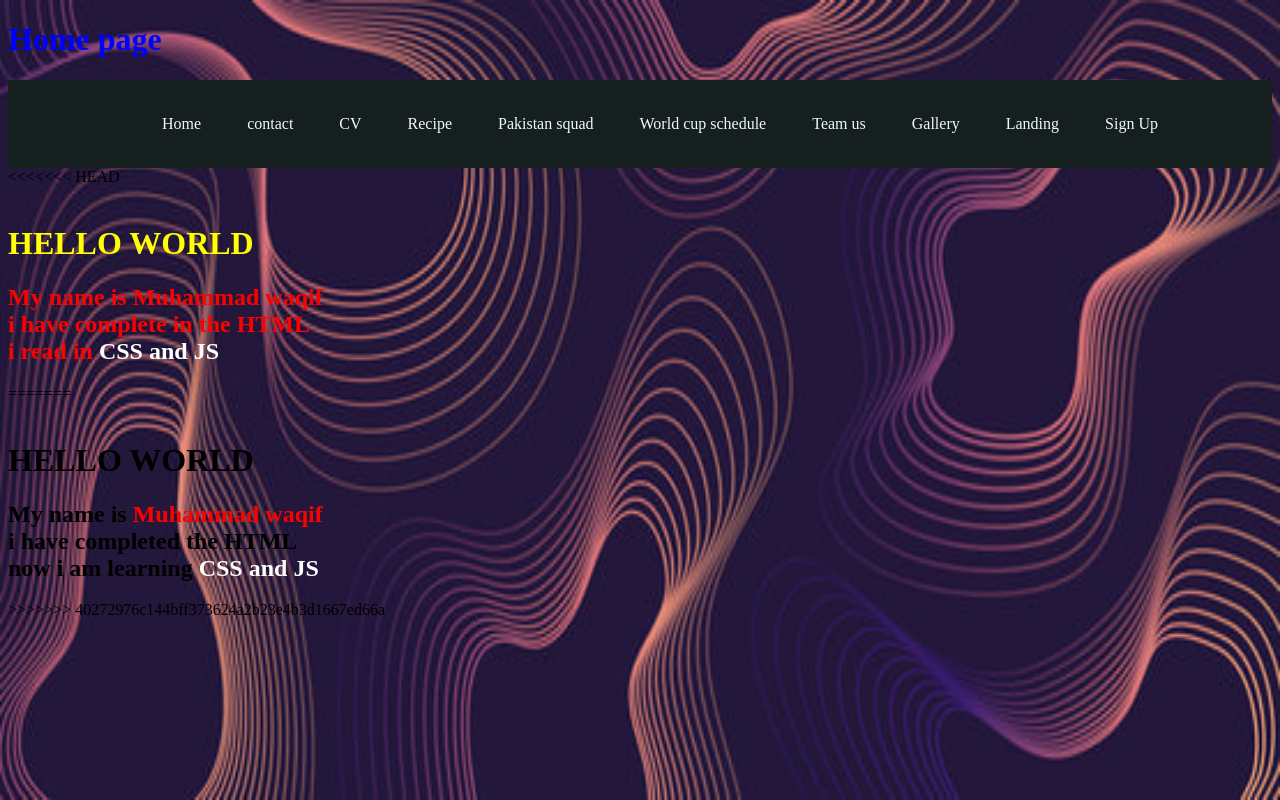
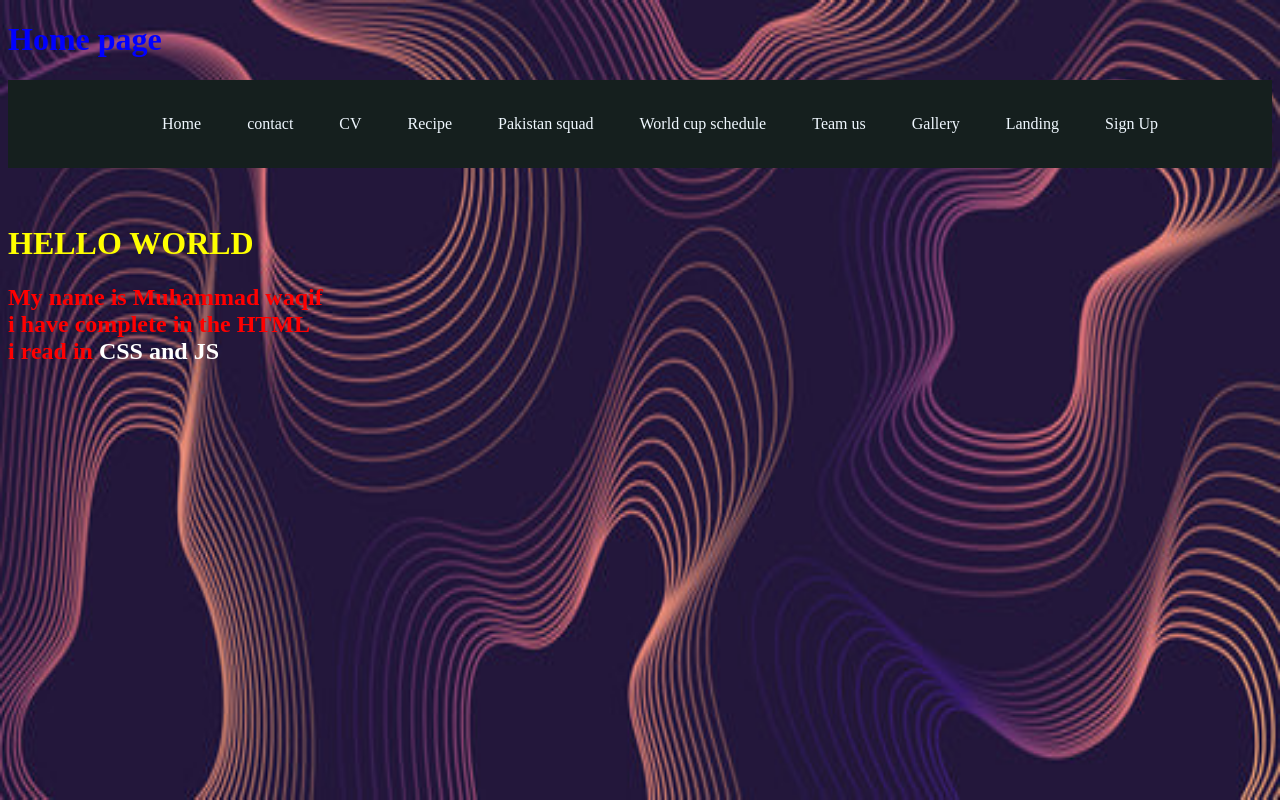
Before and after one commit to Waqifjaan/website, a plain HTML site: page index.html in a window 1280 px wide. Drawn offline with Linux system fonts and the light colour scheme.

Commit message:
Update index.html

```diff
--- a/index.html
+++ b/index.html
@@ -61,7 +61,7 @@ nav ul li a {
 
         </ul></nav>
 
-<<<<<<< HEAD
+
         <br><br>
         <font color="yellow">
         <h1>HELLO WORLD</h1>
@@ -74,14 +74,5 @@ nav ul li a {
 
     </font>
 
-=======
-     <br><br>
-        <h1>HELLO WORLD</h1>
-        <h2>My name is <font color="red"> Muhammad waqif </font> <br>
-        i have completed  the HTML <br>
-         now i am learning <font color="white"> CSS and JS </font></h2>
-
-
->>>>>>> 40272976c144bff373624a2b23e4b3d1667ed66a
 </body>
 </html>
```
